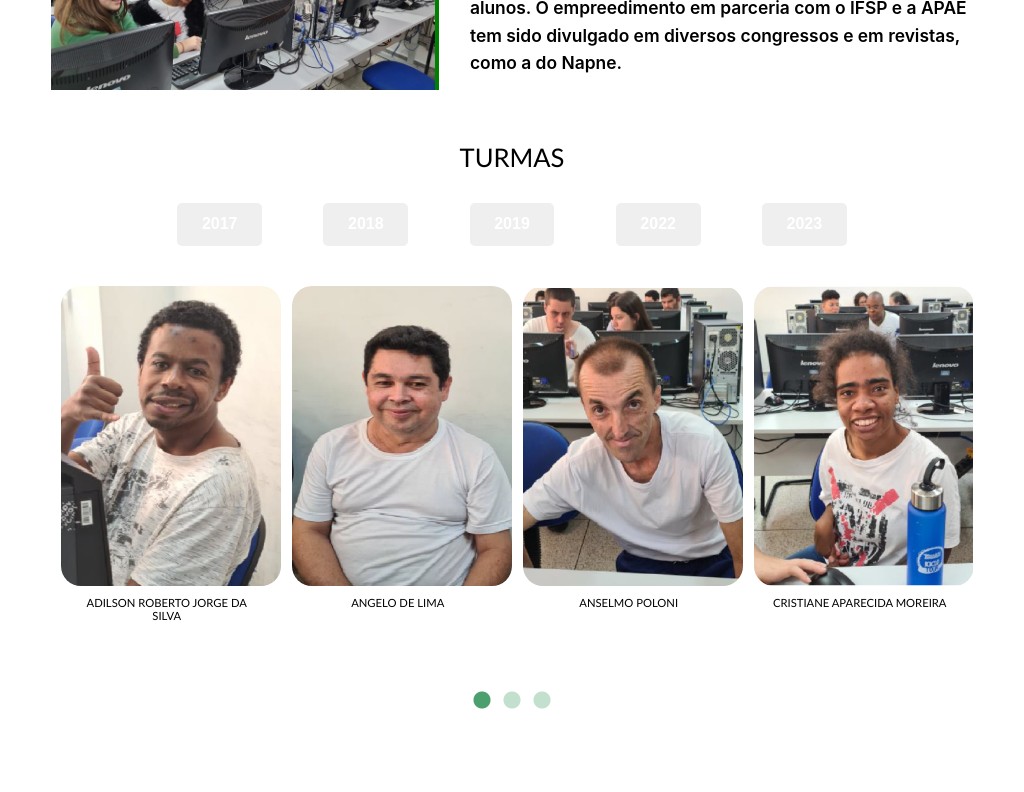
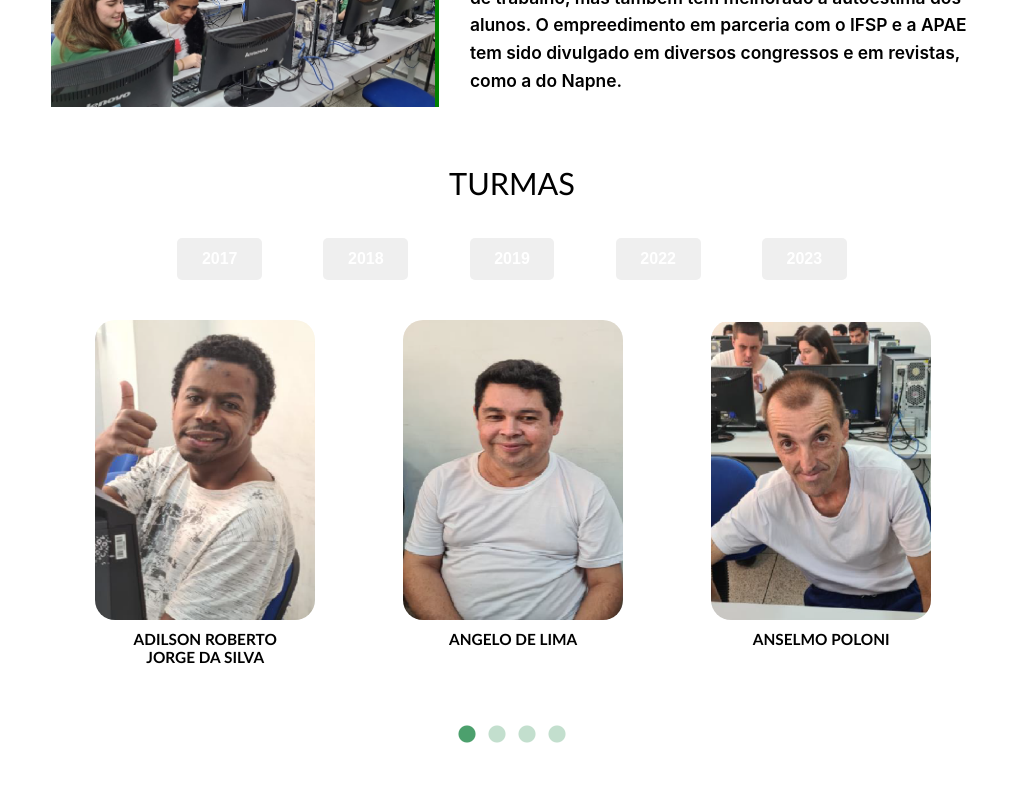
Before and after one commit to pet-ads/apae, a React (Create React App) app: page / in a window 1024 px wide. Shown: the part 2180-2972 px from the top of the page. Built offline with nearby package versions, Linux system fonts and the light colour scheme.

Commit message:
fix(turma): finish css on all resolutions

```diff
--- a/src/paginas/1-Projeto/projeto.css
+++ b/src/paginas/1-Projeto/projeto.css
@@ -11,7 +11,7 @@
     .projeto__titulo h3{
         font-family: 'Trebuchet MS', 'Lucida Sans Unicode', 'Lucida Grande', 'Lucida Sans', Arial, sans-serif;
         text-transform: uppercase;
-        font-size: 10vw;
+        font-size: 7.5vw;
         display: block;
         text-align: center;
         color: black;
@@ -69,7 +69,7 @@
     .projeto__titulo h3{
         font-family: 'Trebuchet MS', 'Lucida Sans Unicode', 'Lucida Grande', 'Lucida Sans', Arial, sans-serif;
         text-transform: uppercase;
-        font-size: 7vw;
+        font-size: 5vw;
         display: block;
         text-align: center;
         color: black;
@@ -120,7 +120,7 @@
     .projeto__titulo h3{
         font-family: 'Trebuchet MS', 'Lucida Sans Unicode', 'Lucida Grande', 'Lucida Sans', Arial, sans-serif;
         text-transform: uppercase;
-        font-size: 2.5vw;
+        font-size: 3vw;
         display: block;
         text-align: center;
         color: black;
--- a/src/paginas/2-Turmas/turmas.css
+++ b/src/paginas/2-Turmas/turmas.css
@@ -10,7 +10,7 @@
     .titulo-turmas {
         font-family: 'Trebuchet MS', 'Lucida Sans Unicode', 'Lucida Grande', 'Lucida Sans', Arial, sans-serif;
         text-transform: uppercase;
-        font-size: 10vw;
+        font-size: 7.5vw;
         display: block;
         text-align: center;
         color: black;
@@ -36,13 +36,13 @@
         max-width: 180px;
         margin: auto;
         font-family: 'Trebuchet MS', 'Lucida Sans Unicode', 'Lucida Grande', 'Lucida Sans', Arial, sans-serif;
-        font-size: 5vw;
+        font-size: 4vw;
     }
 
     .carousel-turmas .aluno img {
         padding: 10px;
-        height: 300px;
-        width: 220px;
+        height: 340px;
+        width: 270px;
         margin: auto;
         border-radius: 30px;
     }
@@ -121,7 +121,7 @@
     .titulo-turmas {
         font-family: 'Trebuchet MS', 'Lucida Sans Unicode', 'Lucida Grande', 'Lucida Sans', Arial, sans-serif;
         text-transform: uppercase;
-        font-size: 7vw;
+        font-size: 5vw;
         display: block;
         text-align: center;
         color: black;
@@ -147,13 +147,13 @@
         max-width: 180px;
         margin: auto;
         font-family: 'Trebuchet MS', 'Lucida Sans Unicode', 'Lucida Grande', 'Lucida Sans', Arial, sans-serif;
-        font-size: 2.9vw;
+        font-size: 2.3vw;
     }
 
     .carousel-turmas .aluno img {
         padding: 10px;
-        height: 300px;
-        width: 200px;
+        height: 340px;
+        width: 270px;
         margin: auto;
         border-radius: 30px;
     }
@@ -174,6 +174,115 @@
         font-size: 15px;
         line-height: 25px;
         padding: 10px 12px;
+    }
+
+    .buttons-turmas * {
+        display: inline-block;
+        margin: 0 3vw;
+        padding: 1.2vw 2.4vw;
+        background-color: #10813c;
+        color: #fff;
+        border: none;
+        border-radius: 5px;
+        font-size: 16px;
+        font-weight: bold;
+        text-decoration: none;
+        text-align: center;
+        transition: background-color 0.3s ease;
+        cursor: pointer;
+    }
+
+    .select-turmas {
+        display: inline-block;
+        margin: 0 3vw;
+        padding: 3vw 6vw;
+        background-color: #10813c;
+        color: #fff;
+        border: none;
+        border-radius: 5px;
+        font-size: 25px;
+        font-weight: bold;
+        text-decoration: none;
+        text-align: center;
+        margin-bottom: 20px;
+    }
+
+    .buttons-turmas *:hover {
+        background-color: #0f3100;
+    }
+
+    .buttons-turmas .selected {
+        background-color: #0f3100;
+    }
+
+    .slider-default {
+        cursor: default !important;
+    }
+
+}
+
+@media only screen and (min-width: 769px) and (max-width: 1024px) {
+    .turmas-container {
+        background-color: white;
+        min-height: 75.6vh;
+        width: auto;
+        padding-top: 10px;
+        padding-bottom: 40px;
+    }
+
+    .titulo-turmas {
+        font-family: 'Trebuchet MS', 'Lucida Sans Unicode', 'Lucida Grande', 'Lucida Sans', Arial, sans-serif;
+        text-transform: uppercase;
+        font-size: 3vw;
+        display: block;
+        text-align: center;
+        color: black;
+        padding-top: 5px;
+        padding-bottom: 5px;
+    }
+
+    .carousel-turmas {
+        width: 90%;
+        margin: auto;
+        text-align: center;
+    }
+
+    .carousel-turmas .aluno {
+        cursor: grab;
+        height: 380px;
+        color: black;
+        box-sizing: border-box;
+    }
+
+    .carousel-turmas .aluno p {
+        text-align: center !important;
+        max-width: 180px;
+        margin: auto;
+        font-family: 'Trebuchet MS', 'Lucida Sans Unicode', 'Lucida Grande', 'Lucida Sans', Arial, sans-serif;
+        font-size: 1.5vw;
+    }
+
+    .carousel-turmas .aluno img {
+        padding: 10px;
+        height: 300px;
+        width: 220px;
+        margin: auto;
+        border-radius: 30px;
+    }
+
+    .slick-dots li button:before {
+        font-size: 20px;
+        color: #10813c;
+        padding-top: 30px;
+        cursor: pointer;
+    }
+
+    .slick-dots li.slick-active button:before {
+        color: #10813c;
+    }
+
+    .buttons-turmas {
+        margin-bottom: 30px;
     }
 
     .buttons-turmas * {
@@ -218,11 +327,119 @@
     .slider-default {
         cursor: default !important;
     }
-
 }
 
-/*trecho de código a ser retirado futuramente*/
-@media only screen and (min-width: 769px){
+/* Large devices (laptops/desktops) */
+@media only screen and (min-width: 1025px) and (max-width: 1200px) {
+    .turmas-container {
+        background-color: white;
+        min-height: 75.6vh;
+        width: auto;
+        padding-top: 10px;
+        padding-bottom: 40px;
+    }
+
+    .titulo-turmas {
+        font-family: 'Trebuchet MS', 'Lucida Sans Unicode', 'Lucida Grande', 'Lucida Sans', Arial, sans-serif;
+        text-transform: uppercase;
+        font-size: 2.5vw;
+        display: block;
+        text-align: center;
+        color: black;
+        padding-top: 5px;
+        padding-bottom: 5px;
+    }
+
+    .carousel-turmas {
+        width: 90%;
+        margin: auto;
+        text-align: center;
+    }
+
+    .carousel-turmas .aluno {
+        cursor: grab;
+        height: 380px;
+        color: black;
+        box-sizing: border-box;
+    }
+
+    .carousel-turmas .aluno p {
+        text-align: center !important;
+        max-width: 180px;
+        margin: auto;
+        font-family: 'Trebuchet MS', 'Lucida Sans Unicode', 'Lucida Grande', 'Lucida Sans', Arial, sans-serif;
+        font-size: 1.3vw;
+    }
+
+    .carousel-turmas .aluno img {
+        padding: 10px;
+        height: 300px;
+        width: 220px;
+        margin: auto;
+        border-radius: 30px;
+    }
+
+    .slick-dots li button:before {
+        font-size: 20px;
+        color: #10813c;
+        padding-top: 30px;
+        cursor: pointer;
+    }
+
+    .slick-dots li.slick-active button:before {
+        color: #10813c;
+    }
+
+    .buttons-turmas {
+        margin-bottom: 30px;
+    }
+
+    .buttons-turmas * {
+        display: inline-block;
+        margin: 0 3vw;
+        padding: 1.2vw 2.4vw;
+        background-color: #10813c;
+        color: #fff;
+        border: none;
+        border-radius: 5px;
+        font-size: 16px;
+        font-weight: bold;
+        text-decoration: none;
+        text-align: center;
+        transition: background-color 0.3s ease;
+        cursor: pointer;
+    }
+
+    .select-turmas {
+        display: inline-block;
+        margin: 0 3vw;
+        padding: 4.2vw 8.4vw;
+        background-color: #10813c;
+        color: #fff;
+        border: none;
+        border-radius: 5px;
+        font-size: 16px;
+        font-weight: bold;
+        text-decoration: none;
+        text-align: center;
+        margin-bottom: 20px;
+    }
+
+    .buttons-turmas *:hover {
+        background-color: #0f3100;
+    }
+
+    .buttons-turmas .selected {
+        background-color: #0f3100;
+    }
+
+    .slider-default {
+        cursor: default !important;
+    }
+}
+
+/* Extra large devices (large laptops and desktops, 1200px and up) */
+@media only screen and (min-width: 1201px) {
     .turmas-container {
         background-color: white;
         min-height: 75.6vh;
@@ -261,6 +478,7 @@
         margin: auto;
         font-family: 'Trebuchet MS', 'Lucida Sans Unicode', 'Lucida Grande', 'Lucida Sans', Arial, sans-serif;
         font-size: 1.1vw;
+
     }
 
     .carousel-turmas .aluno img {
@@ -330,21 +548,6 @@
     }
 
 }
-
-
-
-
-
-
-
-
-
-
-
-
-
-
-
 
 /*código antigo
 .turmas-container {
--- a/src/paginas/2-Turmas/turmas.js
+++ b/src/paginas/2-Turmas/turmas.js
@@ -68,13 +68,13 @@ const Turmas = () => {
     }, []);
 
     const getSlidesToShow = (filteredAlunos, largura) => {
-        if (largura < 480) {
+        if (largura < 622) {
             return Math.min(filteredAlunos.length, 1);
-        } else if (largura < 690) {
+        } else if (largura < 769) {
             return Math.min(filteredAlunos.length, 2);
-        } else if (largura < 1024) {
+        } else if (largura < 1025) {
             return Math.min(filteredAlunos.length, 3);
-        } else if (largura < 1150) {
+        } else if (largura < 1275) {
             return Math.min(filteredAlunos.length, 4);
         } else {
             return Math.min(filteredAlunos.length, 5);
@@ -151,7 +151,7 @@ const Turmas = () => {
                                 <img src={item.image} alt={item.name} />
                             </div>
                             <div className="nome">
-                                <p>{item.name}</p>
+                                <b><p>{item.name}</p></b>
                             </div>
                         </div>
                     ))}
--- a/src/paginas/3-Equipe/equipe.js
+++ b/src/paginas/3-Equipe/equipe.js
@@ -61,13 +61,13 @@ const Equipe = () => {
   }, []);
 
   const getSlidesToShow = (equipeData, largura) => {
-    if (largura < 480) {
+    if (largura < 621) {
       return Math.min(equipeData.length, 1);
-    } else if (largura < 665) {
+    } else if (largura < 769) {
       return Math.min(equipeData.length, 2);
-    } else if (largura < 1024) {
+    } else if (largura < 1025) {
       return Math.min(equipeData.length, 3);
-    } else if (largura < 1150) {
+    } else if (largura < 1271) {
       return Math.min(equipeData.length, 4);
     } else {
       return Math.min(equipeData.length, 5);
```
Also changed, not shown: src/paginas/3-Equipe/equipe.css (+11 -2 lines).
